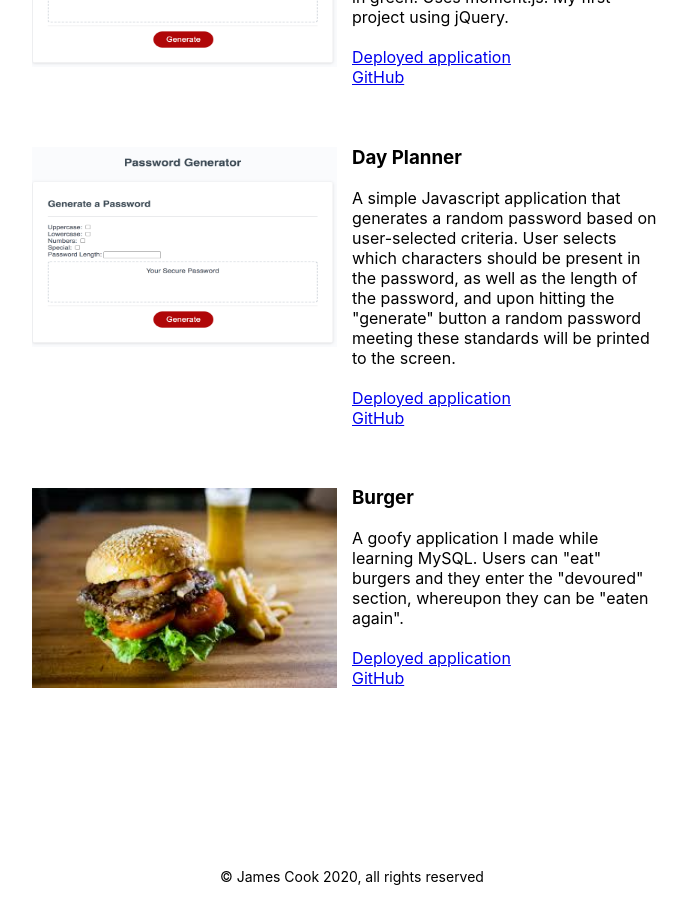
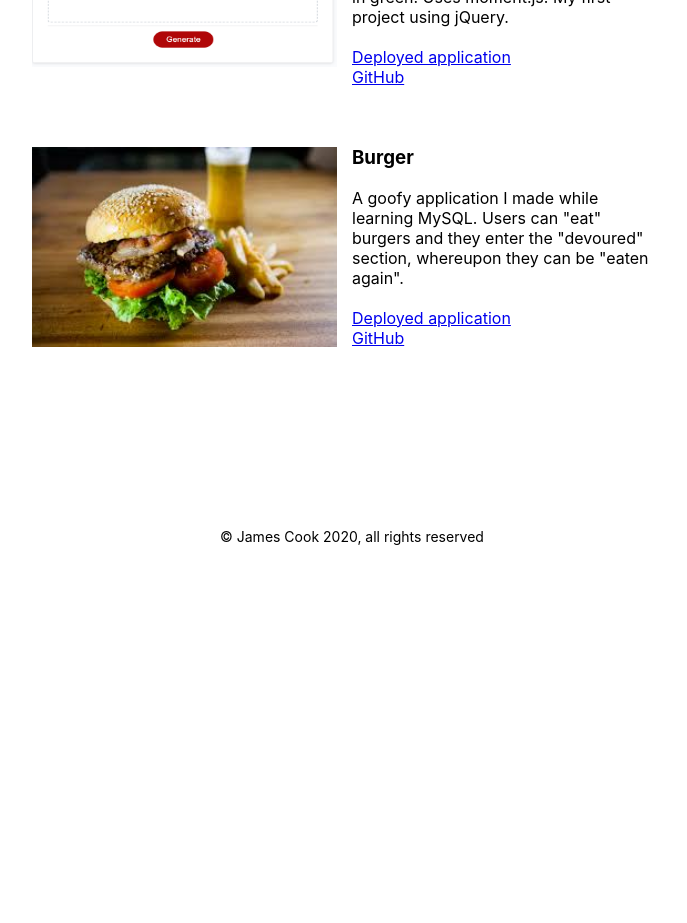
Before and after one commit to youfoundjames/reactPortfolio, a React (Create React App) app: page /portfolio in a window 1280 px wide. Shown: the part 1460-2383 px from the top of the page, without its empty margins (288-975 px from the left). After the commit the page ends 2145 px from the top, so only its background shows below. Built offline with nearby package versions, Linux system fonts and the light colour scheme.

Commit message:
refactor

```diff
--- a/src/components/Portfolio.js
+++ b/src/components/Portfolio.js
@@ -69,17 +69,6 @@ const Portfolio = () => {
          <br /><br />
 
          <PortfolioItem
-            img={password}
-            alt={"demo of password generator app"}
-            header={"Day Planner"}
-            description={"A simple Javascript application that generates a random password based on user-selected criteria. User selects which characters should be present in the password, as well as the length of the password, and upon hitting the \"generate\" button a random password meeting these standards will be printed to the screen."}
-            deployedURL={"https://jamescook98.github.io/passwordgenerator"}
-            repoURL={"https://github.com/jamescook98/passwordgenerator"}
-         />
-
-         <br /><br />
-
-         <PortfolioItem
             img={burger}
             alt={"demo of burger app"}
             header={"Burger"}
```
